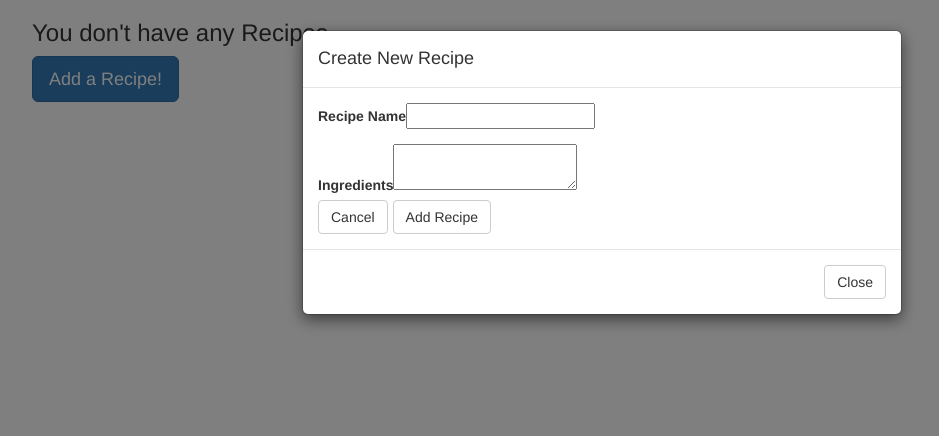
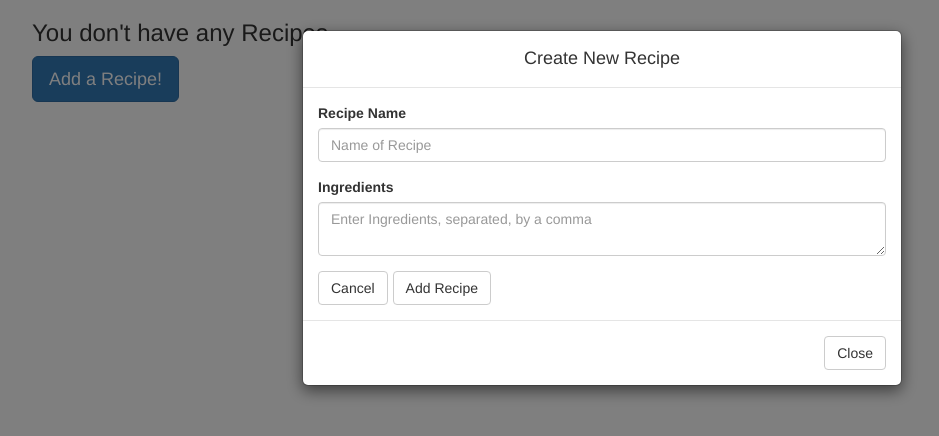
Before and after one commit to MichaelLSmith/recipeBox, a React app: page / in a window 1280 px wide. Both pictures are taken after a click on the button "Add a Recipe!". Shown: the top 436 px of the page, without its empty margins (38-977 px from the left). Built offline with nearby package versions, Linux system fonts and the light colour scheme.

Commit message:
CSS on forms

```diff
--- a/package.json
+++ b/package.json
@@ -7,7 +7,8 @@
   "scripts": {
     "start": "node ./node_modules/webpack-dev-server/bin/webpack-dev-server.js",
     "test": "mocha --compilers js:babel-core/register --require ./test/test_helper.js --recursive ./test",
-    "test:watch": "npm run test -- --watch"
+    "test:watch": "npm run test -- --watch",
+    "deploy": "gh-pages -d src"
   },
   "author": "",
   "license": "ISC",
@@ -19,6 +20,7 @@
     "babel-preset-react": "^6.1.18",
     "chai": "^3.5.0",
     "chai-jquery": "^2.0.0",
+    "gh-pages": "^1.0.0",
     "jquery": "^3.2.1",
     "jsdom": "^9.12.0",
     "mocha": "^3.2.0",
--- a/src/components/Modal-Wrapper.js
+++ b/src/components/Modal-Wrapper.js
@@ -10,9 +10,9 @@ export default class ModalWrapper extends Component {
   renderTitle(type) {
     switch(type) {
       case 'EDIT':
-        return <Modal.Title>Edit Recipe</Modal.Title>;
+        return <Modal.Title className="text-center">Edit Recipe</Modal.Title>;
       case 'ADD': {
-        return <Modal.Title>Create New Recipe</Modal.Title>;
+        return <Modal.Title className="text-center">Create New Recipe</Modal.Title>;
       }
     }
   }
--- a/src/containers/Recipe-Form.js
+++ b/src/containers/Recipe-Form.js
@@ -34,15 +34,19 @@ class RecipeForm extends Component {
     const { handleSubmit, onCloseRequest } = this.props;
     return (
       <form onSubmit={handleSubmit(this.onEditSubmit.bind(this))}>
-        <div>
+        <div className="form-group">
           <label htmlFor="recipeName">Recipe Name</label>
           <Field
+            className="form-control"
             name="recipeName"
             component="input" type="text" />
         </div>
-        <div>
+        <div className="form-group">
           <label htmlFor="ingredients">Ingredients</label>
-          <Field name="ingredients" component="textarea" />
+          <Field
+            name="ingredients"
+            className="form-control"
+            component="textarea" />
         </div>
         <ButtonToolbar>
           <Button
@@ -62,17 +66,22 @@ class RecipeForm extends Component {
     const { handleSubmit, onCloseRequest } = this.props;
     return (
       <form onSubmit={handleSubmit(this.onCreateSubmit.bind(this))}>
-        <div>
+        <div className="form-group">
           <label htmlFor="recipeName">Recipe Name</label>
           <Field
-            className="form-group"
+            className="form-control"
             name="recipeName"
+            placeholder="Name of Recipe"
             component="input"
             type="text" />
         </div>
-        <div>
+        <div className="form-group">
           <label htmlFor="ingredients">Ingredients</label>
-          <Field name="ingredients" component="textarea" />
+          <Field
+            className="form-control"
+            name="ingredients"
+            placeholder="Enter Ingredients, separated, by a comma"
+            component="textarea" />
         </div>
         <ButtonToolbar>
           <Button
--- a/webpack.config.js
+++ b/webpack.config.js
@@ -5,7 +5,7 @@ module.exports = {
   devtool: "inline-source-map",
   output: {
     path: __dirname,
-    publicPath: '/',
+    publicPath: '/recipBox',
     filename: 'bundle.js'
   },
   module: {
```
Also changed, not shown: 1 other file (tests, documents, lock files or other folders).
